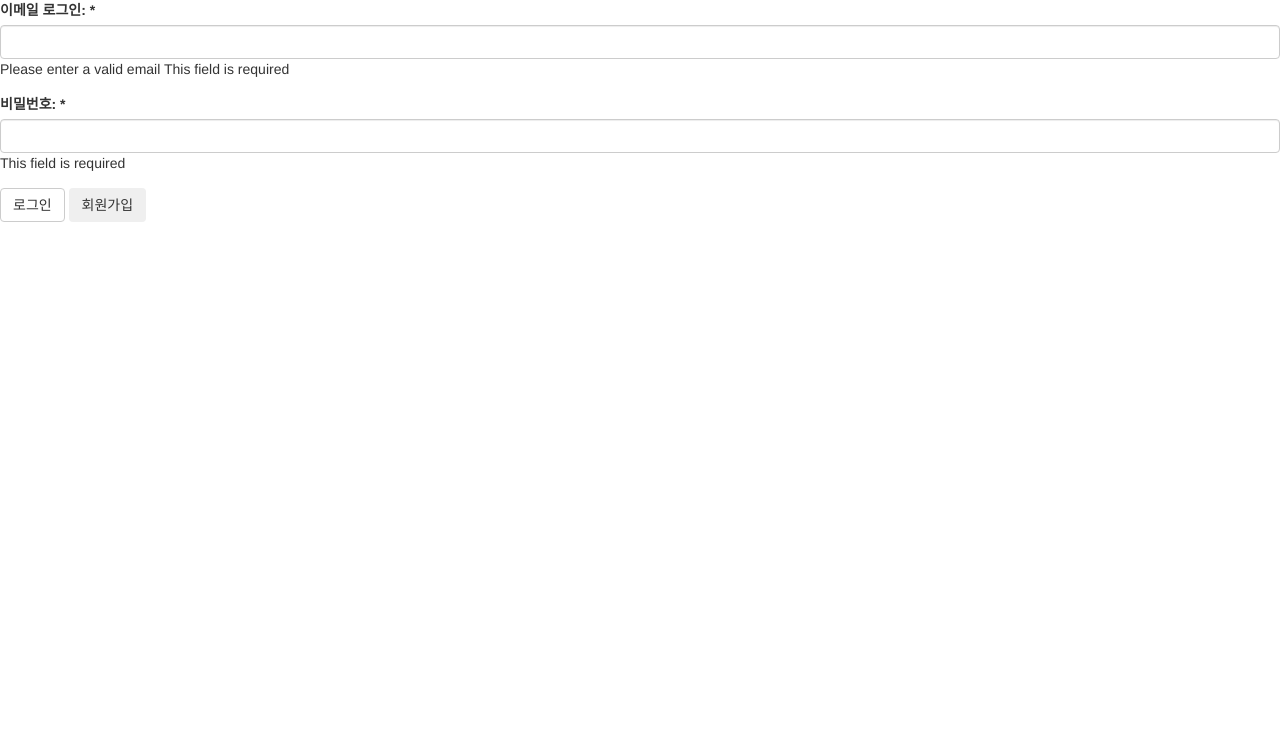
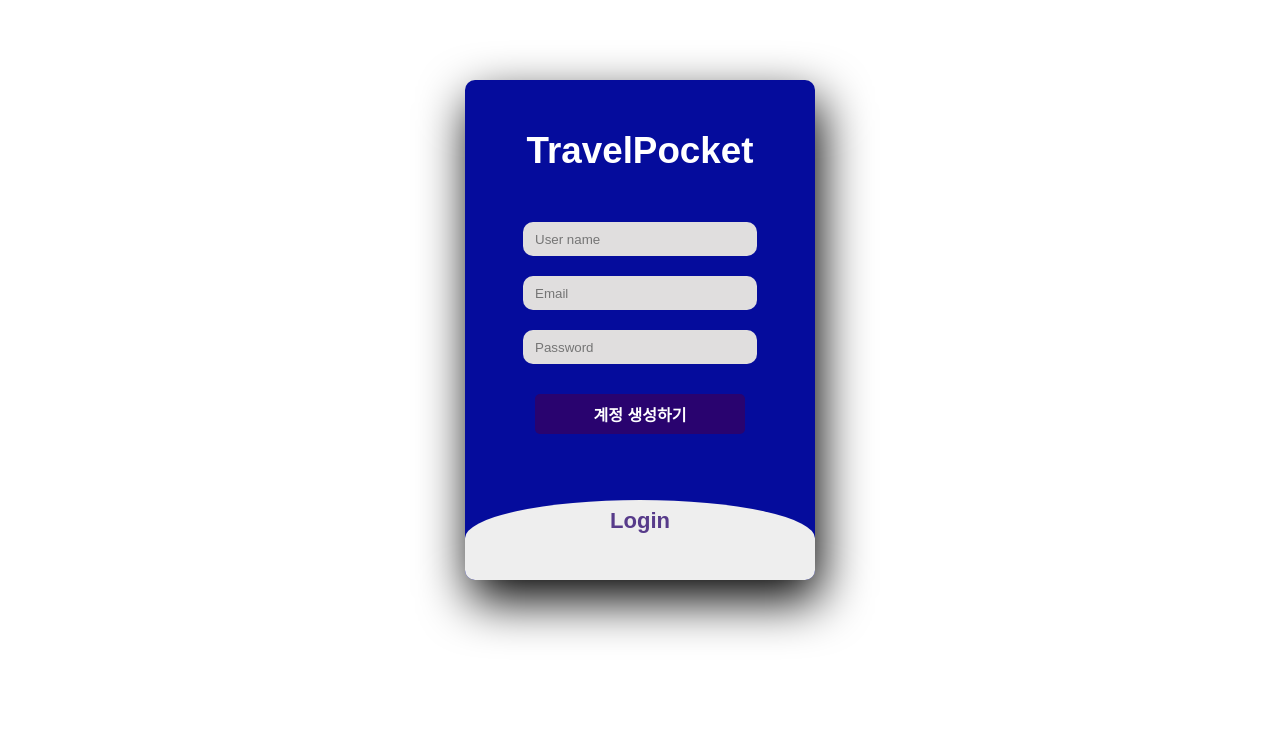
Before and after one commit to 2024-AISCHOOL-WEB1A/Kanga---TravelPocket, a website: page accounts/templates/login.html in a window 1280 px wide. Shown: the part 70-800 px from the top of the page. Drawn offline with nearby package versions, Linux system fonts and the light colour scheme.

Commit message:
login html, css 생성

```diff
--- a/accounts/templates/login.html
+++ b/accounts/templates/login.html
@@ -1,53 +1,37 @@
 <!DOCTYPE html>
-<html lang="ko">
+<html>
+<head>
+	<title>Slide Navbar</title>
+	<link href="login_style.css" rel="stylesheet">
+  <link href='https://unpkg.com/boxicons@2.1.4/css/boxicons.min.css' rel='stylesheet'>
+  <script src="https://ajax.googleapis.com/ajax/libs/jquery/3.3.1/jquery.min.js"></script>
 
-<head>
-    <title>로그인</title>
-    <meta charset="utf-8">
-    <meta name="viewport" content="width=device-width, initial-scale=1">
-    <link rel="stylesheet" href="https://maxcdn.bootstrapcdn.com/bootstrap/3.3.7/css/bootstrap.min.css">
-    <script src="https://ajax.googleapis.com/ajax/libs/jquery/3.3.1/jquery.min.js"></script>
-    <script src="https://maxcdn.bootstrapcdn.com/bootstrap/3.3.7/js/bootstrap.min.js"></script>
+</head>
+<body>
+	<div class="main">
+		<input type="checkbox" id="chk" aria-hidden="true">
 
-    <link rel="stylesheet" href="../css/login_style.css">
-</head>
+			<div class="signup">
+				<form>
+					<label for="chk" aria-hidden="true">TravelPocket</label>
+					<input type="text" name="txt" placeholder="User name" required="">
+					<input type="email" name="email" placeholder="Email" required="">
+					<input type="password" name="pswd" placeholder="Password" required="">
+					<button>계정 생성하기</button>
+				</form>
+			</div>
 
-<body>
+			<div class="login">
+				<form>
+					<label for="chk" aria-hidden="true">Login</label>
+					<input type="email" name="email" placeholder="Email" required="">
+					<input type="password" name="pswd" placeholder="Password" required="">
+					<button>로그인하기</button>
+				</form>
+			</div>
+	</div>
+</body>
+</html>
 
-    <!-- 가입 폼 시작 -->
-    <!-- <div class="container"> -->
-    <div class="form" id="loginform">
-        <h1>로그인</h1>
-        <form novalidate>
-            <div class="form-group">
-                <label for="email">이메일 로그인: <span>*</span></label>
-                <input type="email" class="form-control" required id="email" name="email"  pattern="@" >
-                <span class="validation error"> Please enter a valid email</span>
-                <span class="validation req"> This field is required</span>
-            </div>
-
-            <!-- 아이디 비번 안적었을때 나오는 문구 -->
-
-        </form>
-
-        <div class="form-group">
-            <label for="pwd">비밀번호: <span>*</span></label>
-            <input type="password" class="form-control" required id="pwd">
-            <span class="validation req"> This field is required</span>
-        </div>
-
-        <button type="button" class="btn btn-default login">로그인</button>
-        <button type="button" class="btn for signup" onclick="location.href='../../accounts/templates/signin.html'">회원가입</button>
-    </div>
-    <!-- 가입 폼 끝 -->
-
-
-    <script src="https://www.gstatic.com/firebasejs/4.10.1/firebase.js"></script>
-    <script src="../login.js">s
-
-    </script>
-
-
-</body>
-
-</html>
+<!-- <link href="login_style.css" rel="stylesheet">
+  <link href='https://unpkg.com/boxicons@2.1.4/css/boxicons.min.css' rel='stylesheet'>
--- /dev/null
+++ b/accounts/templates/login_style.css
@@ -0,0 +1,89 @@
+body{
+	margin: 0;
+	padding: 0;
+	display: flex;
+	justify-content: center;
+	align-items: center;
+	min-height: 100vh;
+	font-family: 'Jost', sans-serif;
+	background: linear-gradient(to bottom, white, white, white);
+}
+.main{
+	width: 350px;
+	height: 500px;
+	background: #050C9C;
+	overflow: hidden;
+	border-radius: 10px;
+	box-shadow: 5px 20px 50px black;
+}
+#chk{
+	display: none;
+}
+.signup{
+	position: relative;
+	width:100%;
+	height: 100%;
+}
+label{
+	color: white;
+	font-size: 2.3em;
+	justify-content: center;
+	display: flex;
+	margin: 50px;
+	font-weight: bold;
+	cursor: pointer;
+	transition: .5s ease-in-out;
+}
+input{
+	width: 60%;
+	height: 10px;
+	background: #e0dede;
+	justify-content: center;
+	display: flex;
+	margin: 20px auto;
+	padding: 12px;
+	border: none;
+	outline: none;
+	border-radius: 10px;
+}
+button{
+	width: 60%;
+	height: 40px;
+	margin: 10px auto;
+	justify-content: center;
+	display: block;
+	color: #fff;
+	background: #29036f;
+	font-size: 1em;
+	font-weight: bold;
+	margin-top: 30px;
+	outline: none;
+	border: none;
+	border-radius: 5px;
+	transition: .2s ease-in;
+	cursor: pointer;
+}
+button:hover{
+	background: #6d44b8;
+}
+.login{
+	height: 460px;
+	background: #eee;
+	border-radius: 60% / 10%;
+	transform: translateY(-180px);
+	transition: .8s ease-in-out;
+}
+.login label{
+	color: #573b8a;
+	transform: scale(.6);
+}
+
+#chk:checked ~ .login{
+	transform: translateY(-500px);
+}
+#chk:checked ~ .login label{
+	transform: scale(1);
+}
+#chk:checked ~ .signup label{
+	transform: scale(.6);
+}
```
